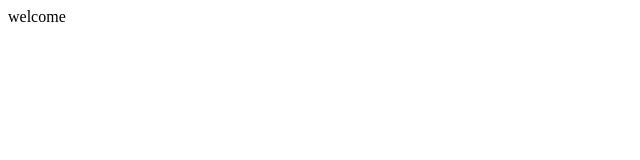
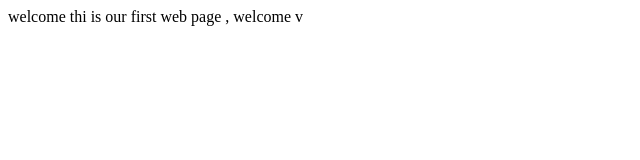
Before and after one commit to SANSSYSTechnologies/abc, a plain HTML site: page index.html in a window 1280 px wide. Shown: the whole page, without its empty margins (0-640 px from the left). Drawn offline with Linux system fonts and the light colour scheme.

Commit message:
Update index.html

```diff
--- a/index.html
+++ b/index.html
@@ -3,7 +3,7 @@
   </head>
 <body>
 
-welcome
+welcome  thi is our first web page , welcome v
   </body>
 
 </html>
```
